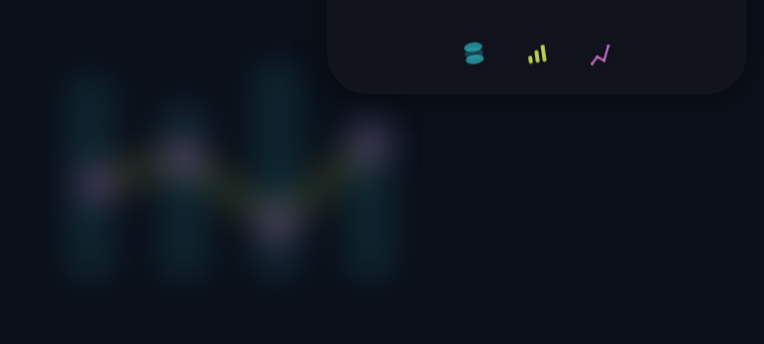
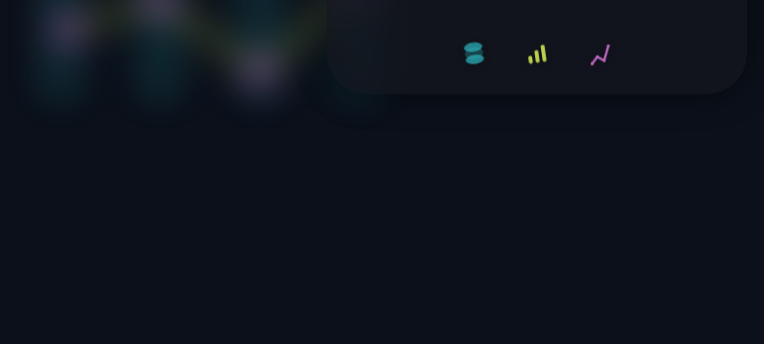
Before and after one commit to pablosebastiangomez-dev/professional-profile, a plain HTML site: page index.html in a window 1280 px wide. Shown: the part 456-800 px from the top of the page, without its empty margins (103-867 px from the left). Drawn offline with Linux system fonts and the light colour scheme.

Commit message:
Update index.html

```diff
--- a/index.html
+++ b/index.html
@@ -9,27 +9,27 @@
 <body>
   <div class="background-svg">
     <!-- Fondo interactivo de gráficos y líneas -->
-    <svg width="100vw" height="100vh" viewBox="0 0 900 600" fill="none">
+    <svg width="100vw" height="280" viewBox="0 0 900 280" fill="none">
       <!-- Gráfico de barras animado -->
-      <rect class="bar bar1" x="100" y="400" width="30" height="150" rx="4"/>
-      <rect class="bar bar2" x="170" y="420" width="30" height="130" rx="4"/>
-      <rect class="bar bar3" x="240" y="390" width="30" height="160" rx="4"/>
-      <rect class="bar bar4" x="310" y="430" width="30" height="120" rx="4"/>
+      <rect class="bar bar1" x="100" y="130" width="30" height="120" rx="4"/>
+      <rect class="bar bar2" x="170" y="150" width="30" height="100" rx="4"/>
+      <rect class="bar bar3" x="240" y="120" width="30" height="130" rx="4"/>
+      <rect class="bar bar4" x="310" y="160" width="30" height="90" rx="4"/>
       <!-- Línea de datos animada -->
-      <polyline class="dataline" points="120,480 185,460 255,510 325,450" stroke-width="4" fill="none"/>
+      <polyline class="dataline" points="120,200 185,180 255,230 325,170" stroke-width="4" fill="none"/>
       <!-- Nodos -->
-      <circle class="node" cx="120" cy="480" r="9"/>
-      <circle class="node" cx="185" cy="460" r="9"/>
-      <circle class="node" cx="255" cy="510" r="9"/>
-      <circle class="node" cx="325" cy="450" r="9"/>
+      <circle class="node" cx="120" cy="200" r="9"/>
+      <circle class="node" cx="185" cy="180" r="9"/>
+      <circle class="node" cx="255" cy="230" r="9"/>
+      <circle class="node" cx="325" cy="170" r="9"/>
       <!-- Fondo de puntos -->
       <g class="dots">
-        <circle cx="700" cy="520" r="2"/>
-        <circle cx="800" cy="500" r="2"/>
-        <circle cx="850" cy="580" r="2"/>
-        <circle cx="750" cy="550" r="2"/>
-        <circle cx="720" cy="590" r="2"/>
-        <circle cx="830" cy="570" r="2"/>
+        <circle cx="700" cy="220" r="2"/>
+        <circle cx="800" cy="200" r="2"/>
+        <circle cx="850" cy="260" r="2"/>
+        <circle cx="750" cy="250" r="2"/>
+        <circle cx="720" cy="270" r="2"/>
+        <circle cx="830" cy="230" r="2"/>
       </g>
     </svg>
   </div>
```
